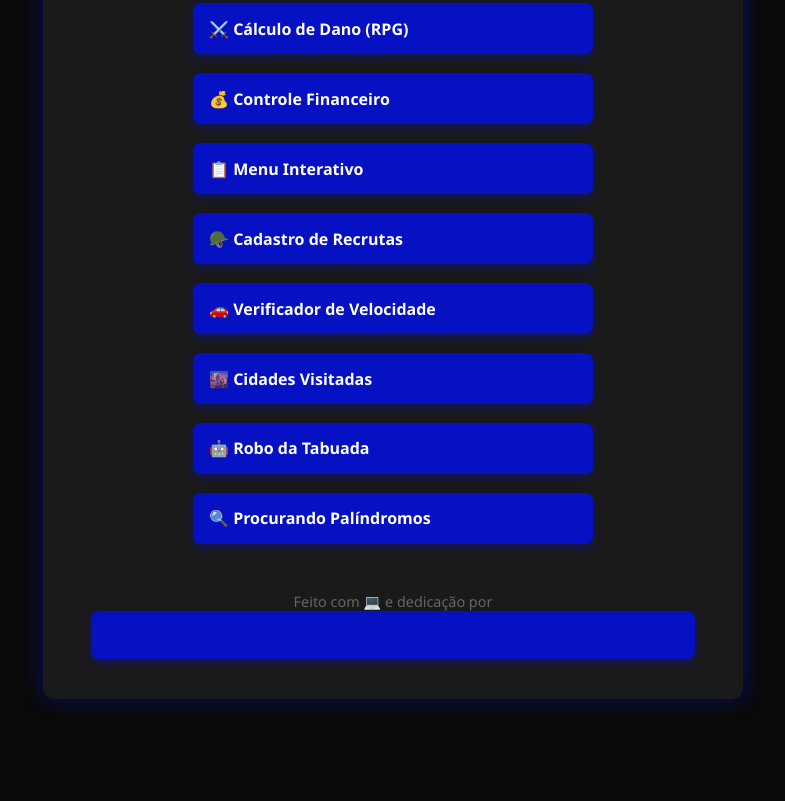
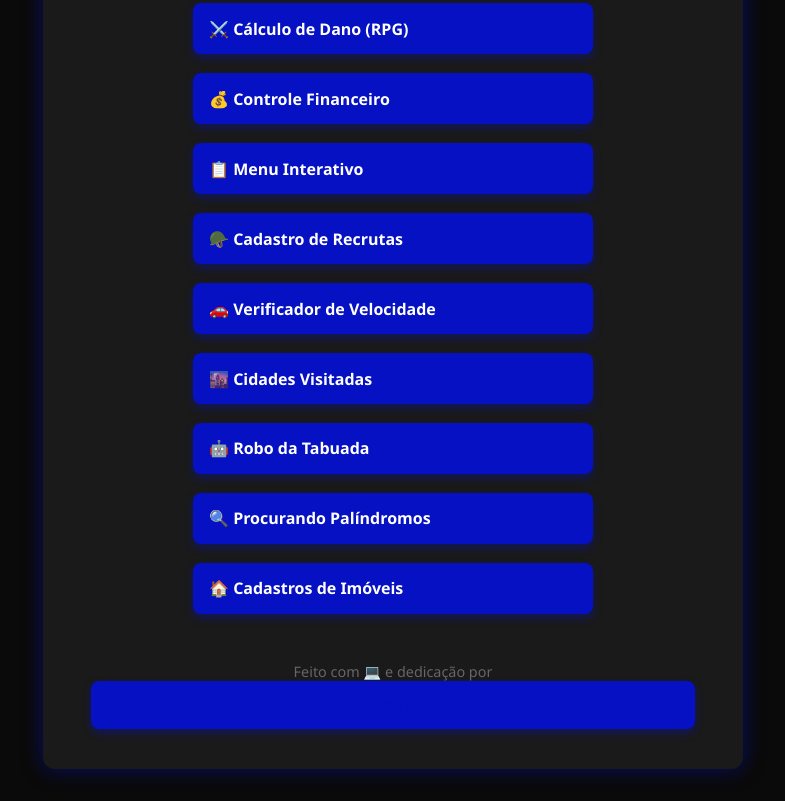
Before and after one commit to FernandoCaldas9/exercicios-html-js, a plain HTML site: page index.html in a window 1280 px wide. Shown: the part 342-1143 px from the top of the page, without its empty margins (247-1032 px from the left). Before the commit the page ends 1073 px from the top, so only its background shows below. Drawn offline with Linux system fonts and the light colour scheme.

Commit message:
Update index.html

```diff
--- a/index.html
+++ b/index.html
@@ -114,6 +114,7 @@
   <li><a href="exercicio-html-js-visitando-novas-cidades/cidades.html" target="_blank">🌆 Cidades Visitadas</a></li>
   <li><a href="Robo-da-Tabuada/tabuada.html" target="_blank" rel="noopener">🤖 Robo da Tabuada</a></li>
   <li><a href="Procurando-Palindromos/palindromos.html" target="_blank" rel="noopener">🔍 Procurando Palíndromos</a></li>
+  <li><a href="exercicio-cadastros-de-imoveis-html-js/index.html" target="_blank">🏠 Cadastros de Imóveis</a></li>
 </ul>
 
 
```
